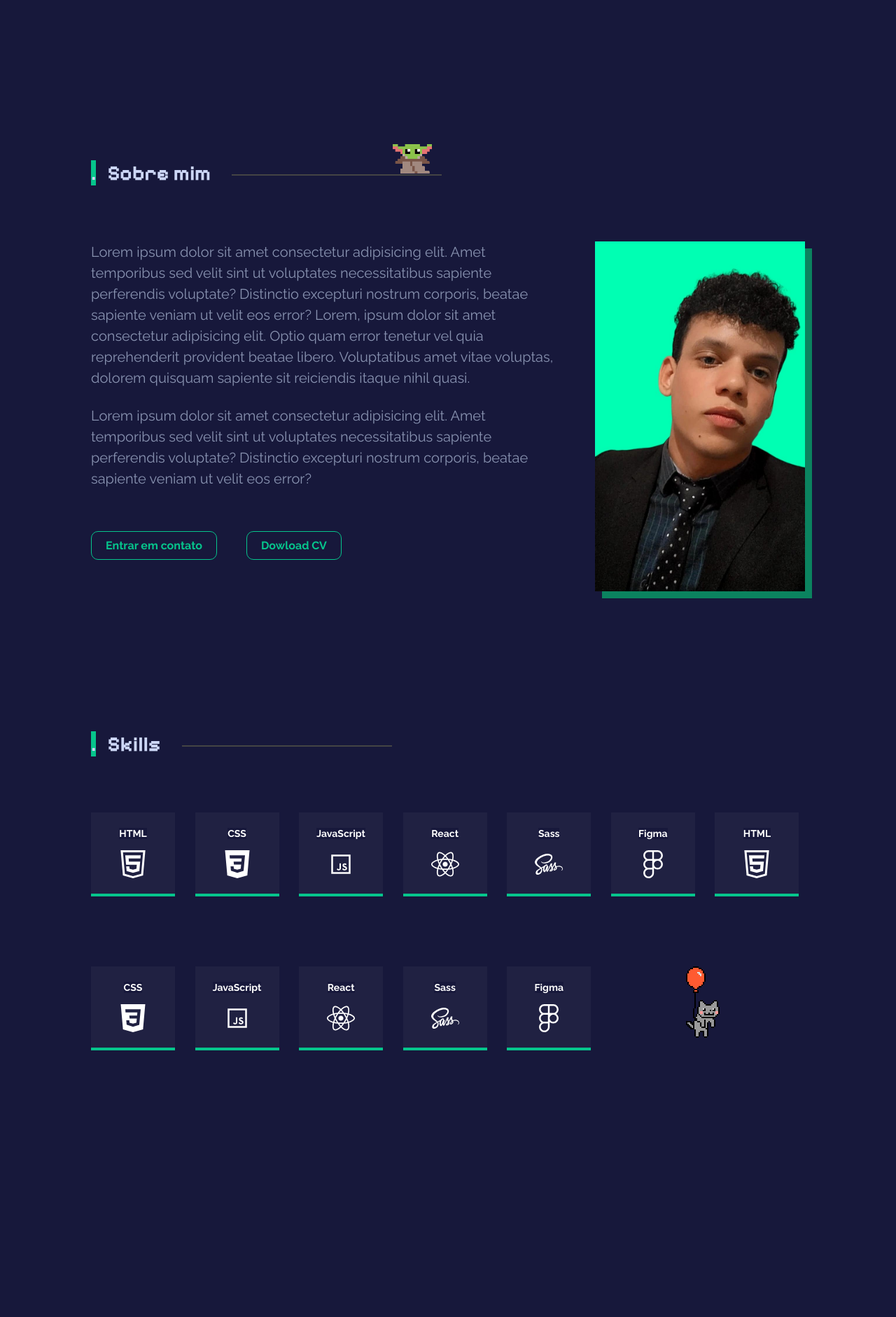
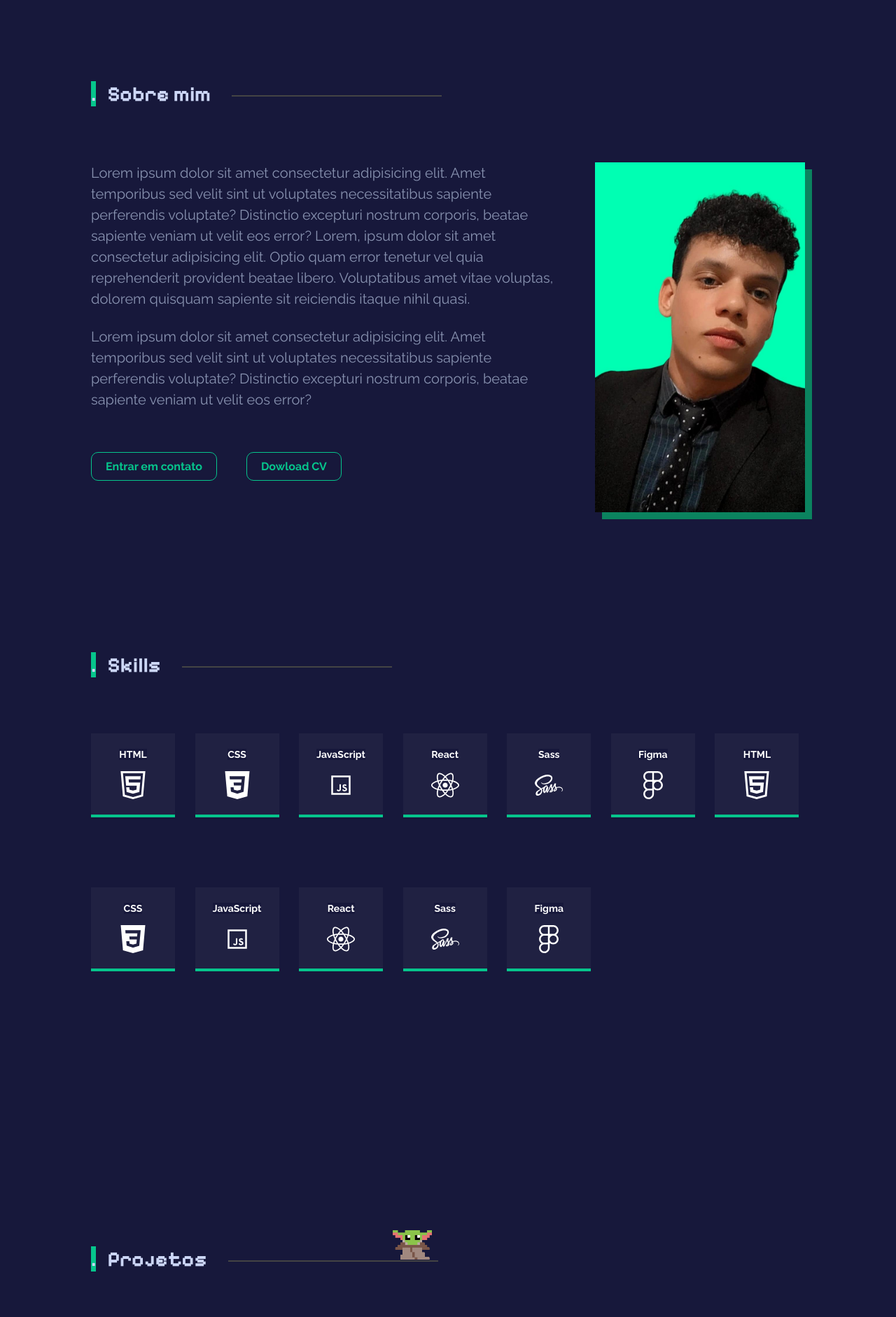
Before and after one commit to leocarvalh0/portfolio_react, a React (Create React App) app: page / in a window 1280 px wide. Shown: the part 860-2742 px from the top of the page at 70% size. Built offline with nearby package versions, Linux system fonts and the light colour scheme.

Commit message:
mudando a posição do personagem

```diff
--- a/src/sections/Projetos/Projetos.js
+++ b/src/sections/Projetos/Projetos.js
@@ -2,6 +2,7 @@ import styled, { css } from "styled-components";
 import Subtitle from "../../components/Subtitle"
 import { FaGithub } from "react-icons/fa";
 import { GoLinkExternal } from "react-icons/go";
+import grogu from "../../assets/grogu.gif"
 
 const ContainerBase = styled.div`
     display: flex;
@@ -102,7 +103,28 @@ const Icon = styled.div`
         font-size: 2rem;
         margin: 0 16px 0 0;
     }
-`;
+`
+
+const Personagem = styled.img`
+    height: 112px;
+    position: relative;
+    top: 220px;
+    left: 400px;
+
+    @media screen and (max-width: 580px) {
+        left: 280px;
+    }
+
+    @media screen and (max-width: 482px) {
+        position: absolute;
+        left: 300px;
+        top: 874px;
+    }
+
+    @media screen and (max-width: 442px) {
+        display: none;
+    }
+`
 
 const Projeto = ({ title, description, technologies, reverse, image }) => (
     <ContainerBase reverse={reverse}>
@@ -125,6 +147,7 @@ const Projeto = ({ title, description, technologies, reverse, image }) => (
 
 const Projetos = () => (
     <section id="projetos">
+        <Personagem src={grogu} alt="" />
         <Subtitle titulo="Projetos" />
         <Projeto
             title="Clone Disney+"
--- a/src/sections/Skills/Skills.js
+++ b/src/sections/Skills/Skills.js
@@ -59,15 +59,15 @@ const SkillsContainer = styled.div`
     }
 `
 
-const Gato = styled.img`
-    position: relative;
-    bottom: 200px;
-    left: 820px;
+// const Gato = styled.img`
+//     position: relative;
+//     bottom: 200px;
+//     left: 820px;
 
-    @media screen and (max-width: 1200px) {
-        display: none;
-    }
-`
+//     @media screen and (max-width: 1200px) {
+//         display: none;
+//     }
+// `
 
 const Skills = () => {
     return (
@@ -123,7 +123,7 @@ const Skills = () => {
                     <Icon as={FaFigma} />
                 </Item>
             </SkillsContainer>
-            <Gato src={cat} alt="Gato voando com balão" />
+            {/* <Gato src={cat} alt="Gato voando com balão" /> */}
         </section>
     )
 }
--- a/src/sections/Sobre/Sobre.js
+++ b/src/sections/Sobre/Sobre.js
@@ -1,6 +1,5 @@
 import styled from "styled-components"
 import Subtitle from "../../components/Subtitle"
-import grogu from "../../assets/grogu.gif"
 
 const Infos = styled.div`
     display: flex;
@@ -56,31 +55,9 @@ const Button = styled.button`
     }
 `
 
-const Personagem = styled.img`
-    height: 112px;
-    position: relative;
-    top: 220px;
-    left: 400px;
-
-    @media screen and (max-width: 580px) {
-        left: 280px;
-    }
-
-    @media screen and (max-width: 482px) {
-        position: absolute;
-        left: 300px;
-        top: 874px;
-    }
-
-    @media screen and (max-width: 442px) {
-        left: 240px;
-    }
-`
-
 const Sobre = () => {
     return (
         <section id="sobre">
-            <Personagem src={grogu} alt="" />
             <Subtitle titulo="Sobre mim" />
             <Infos>
                 <div>
```
